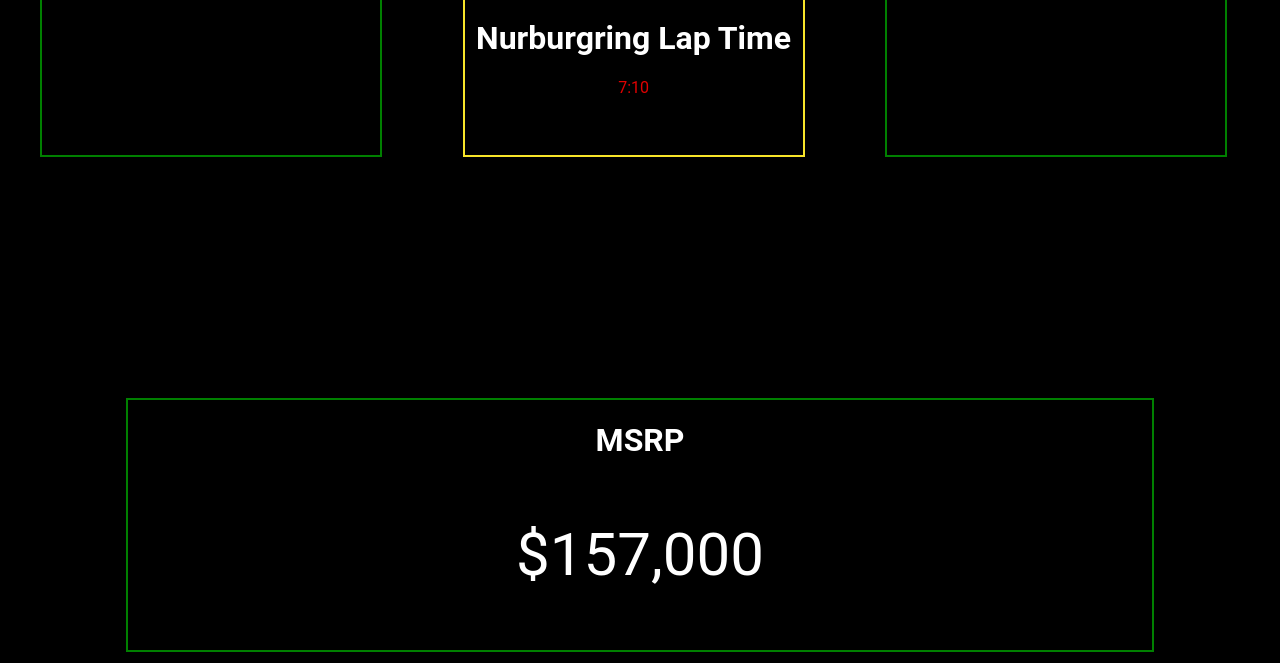
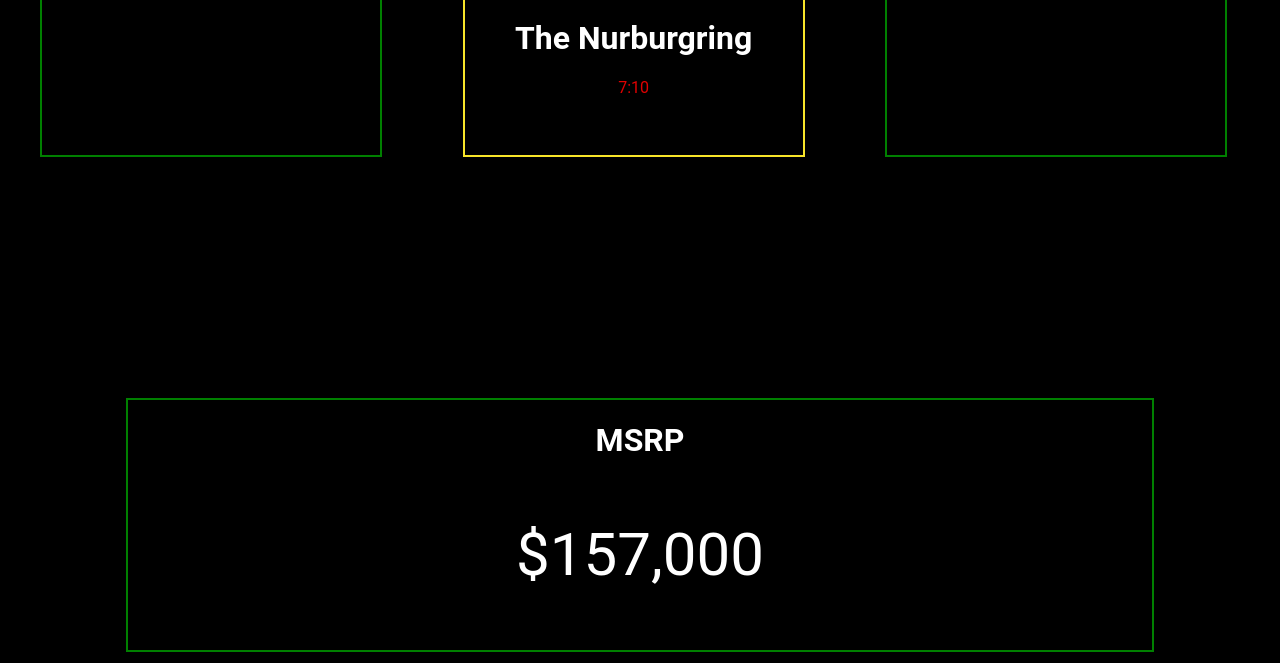
Before and after one commit to SenseiSilva/hyper8, a plain HTML site: page mercedes.html in a window 1280 px wide. Shown: the part 1188-1851 px from the top of the page. Drawn offline with Linux system fonts and the light colour scheme.

Commit message:
Update mercedes.html

```diff
--- a/mercedes.html
+++ b/mercedes.html
@@ -49,7 +49,7 @@
 	 	 			<h1> Engine </h1>
 	 	 				<p class="red"> V8 4.0L AMG Biturbo </p>
 							<img class="mer" src="" onclick="play5(this)"> </img>
-	 	 			<h1>Nurburgring Lap Time</h1>
+	 	 			<h1>The Nurburgring</h1>
 	 	 				<p class="red"> 7:10 </p>
 	 	 		</div>
 	 	 	</div>
```
